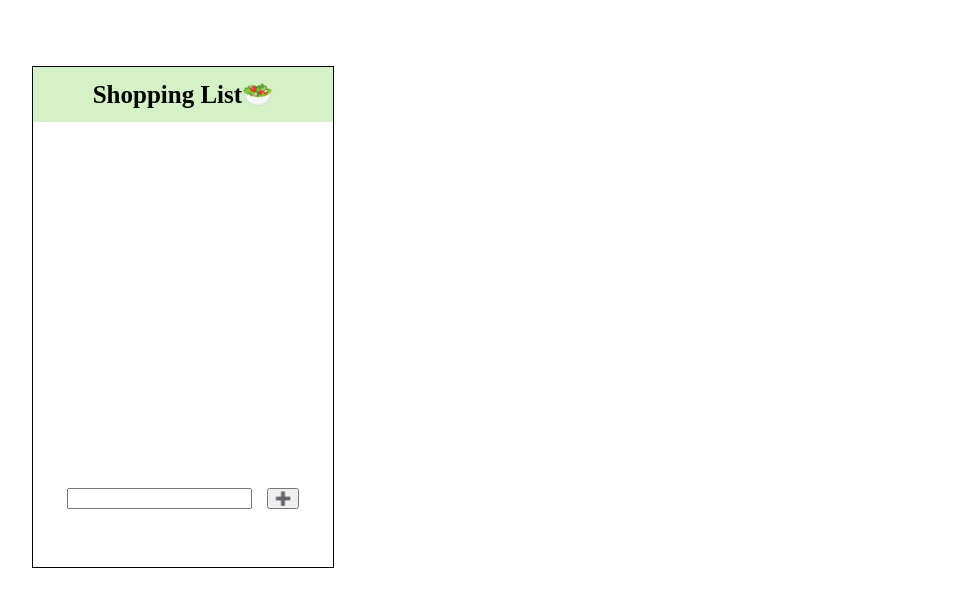
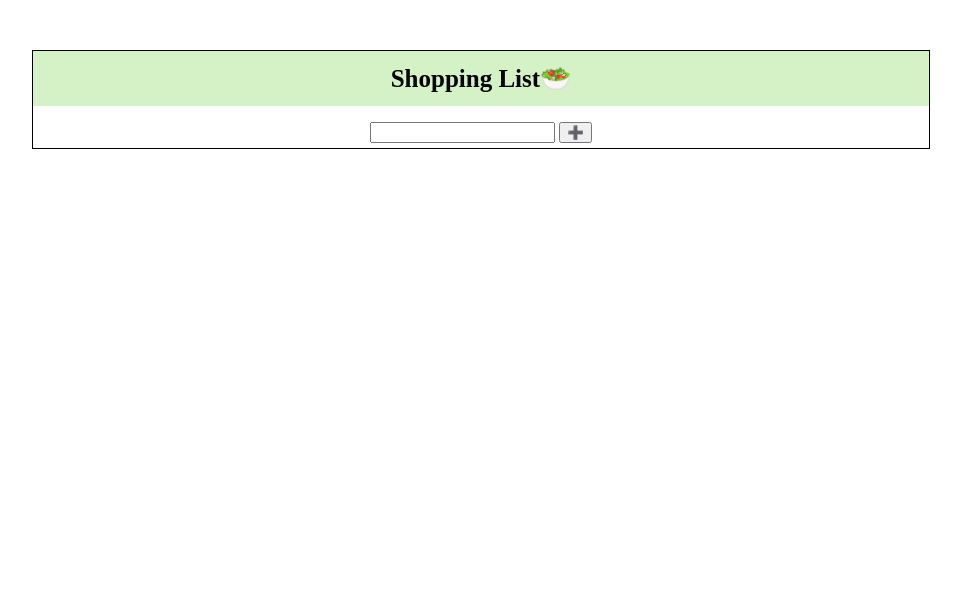
Before and after one commit to codnjs779/ect., a plain HTML site: page toyproject_shoppingList/index.html in a window 1280 px wide. Shown: the whole page, without its empty margins (18-979 px from the left). Drawn offline with Linux system fonts and the light colour scheme.

Commit message:
problem solving
Found that ul and form are related to the flex property in css.
Deleted and separated from each other and applied style elements separately.

```diff
--- a/toyproject_shoppingList/index.html
+++ b/toyproject_shoppingList/index.html
@@ -7,18 +7,19 @@
     <link rel="stylesheet" href="style.css">
     <title>shoppingList</title>
 </head>
-<br>
+
     <div class='Box'>
     <div class='shoppingList'>Shopping List🥗</div>
     <br>
-    <ul>
-        <li></li>
-    </ul>
 
     <form onSubmit="return false;">
         <input type="text" value="">
         <button type="submit">➕</button>
     </form>
+    <ul>
+
+    </ul>
+
 </div>
 <script src="main.js"></script>
 </body>
--- a/toyproject_shoppingList/main.js
+++ b/toyproject_shoppingList/main.js
@@ -7,8 +7,10 @@ btn.addEventListener('click', listAdd);
 
 function listAdd() {
     let newList = document.createElement('li');
+    newList.style.backgroundColor = "#faff92";
     let newContent = input.value;
     newList.textContent = newContent;
     ul.appendChild(newList);
     console.log(newList);
+
 }
--- a/toyproject_shoppingList/style.css
+++ b/toyproject_shoppingList/style.css
@@ -3,33 +3,38 @@
     --main-color:#d5f2c7;
 }
 
+
 .Box{
     border: 1px solid;
-    width: 300px;
-    height: 500px;
+    width:70%;
+    height: 100%;
     transform: translate(50px, 50px);
     background-color:rgb(255, 255, 255) ;
 }
 
-.shoppingList, ul, form{
+.shoppingList{
     display:flex;
     justify-content: center;
-}
-
-.shoppingList{
     font-size: 25px;;
     padding:15px;
     font-weight: bold;
     background-color: var(--main-color);
 }
 
-form{
-    transform: translateY(350px);
+li{
+
+    padding: 10px 0px;
+    margin-bottom:3px;
+    list-style:inside;
+
 }
 
-input{
-    margin-right: 15px;
+form{
+    margin-bottom: 5px;
+    text-align: center;
+
 }
+
 input:focus{
     background-color:var(--main-color);
 }
```
